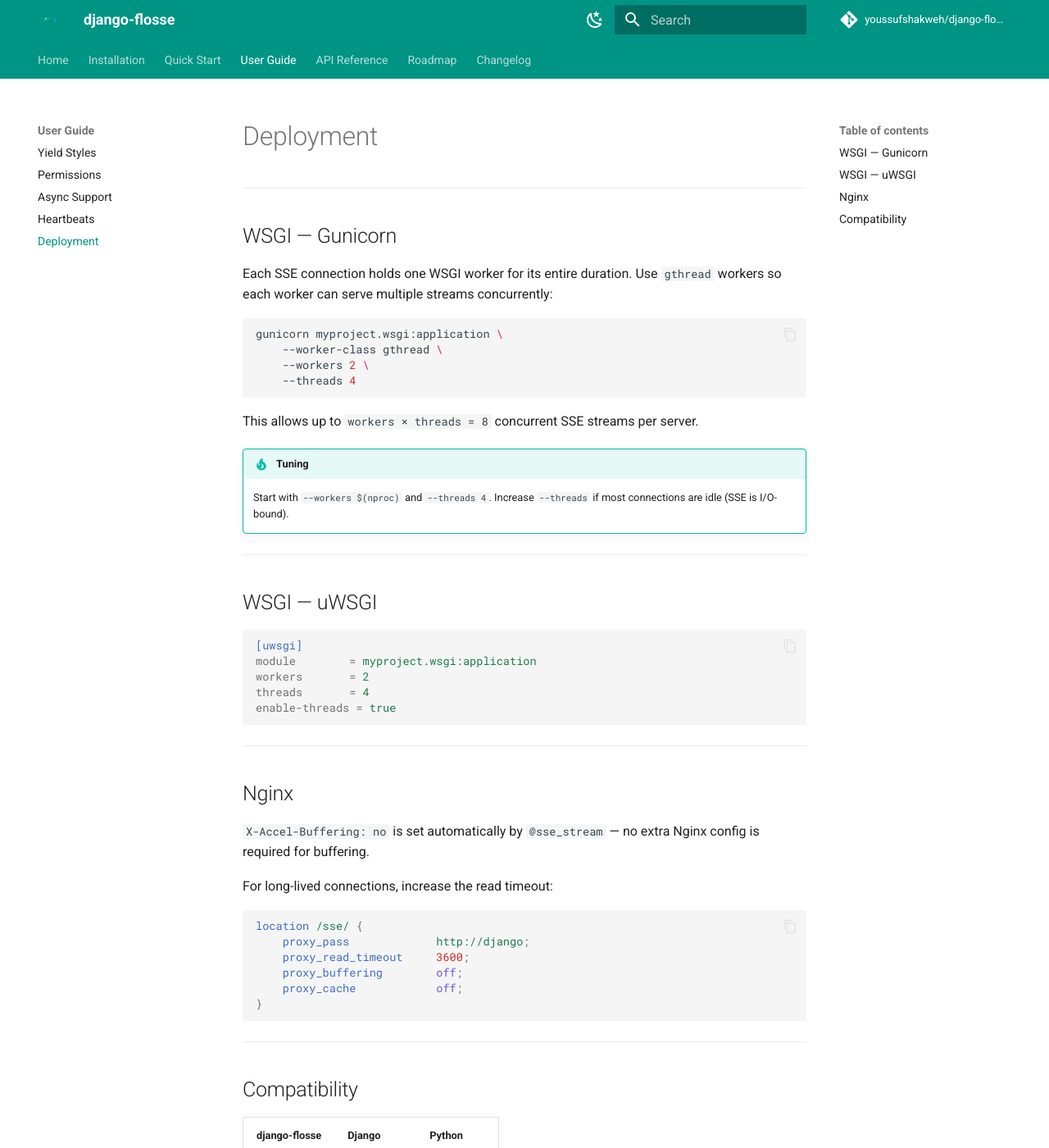
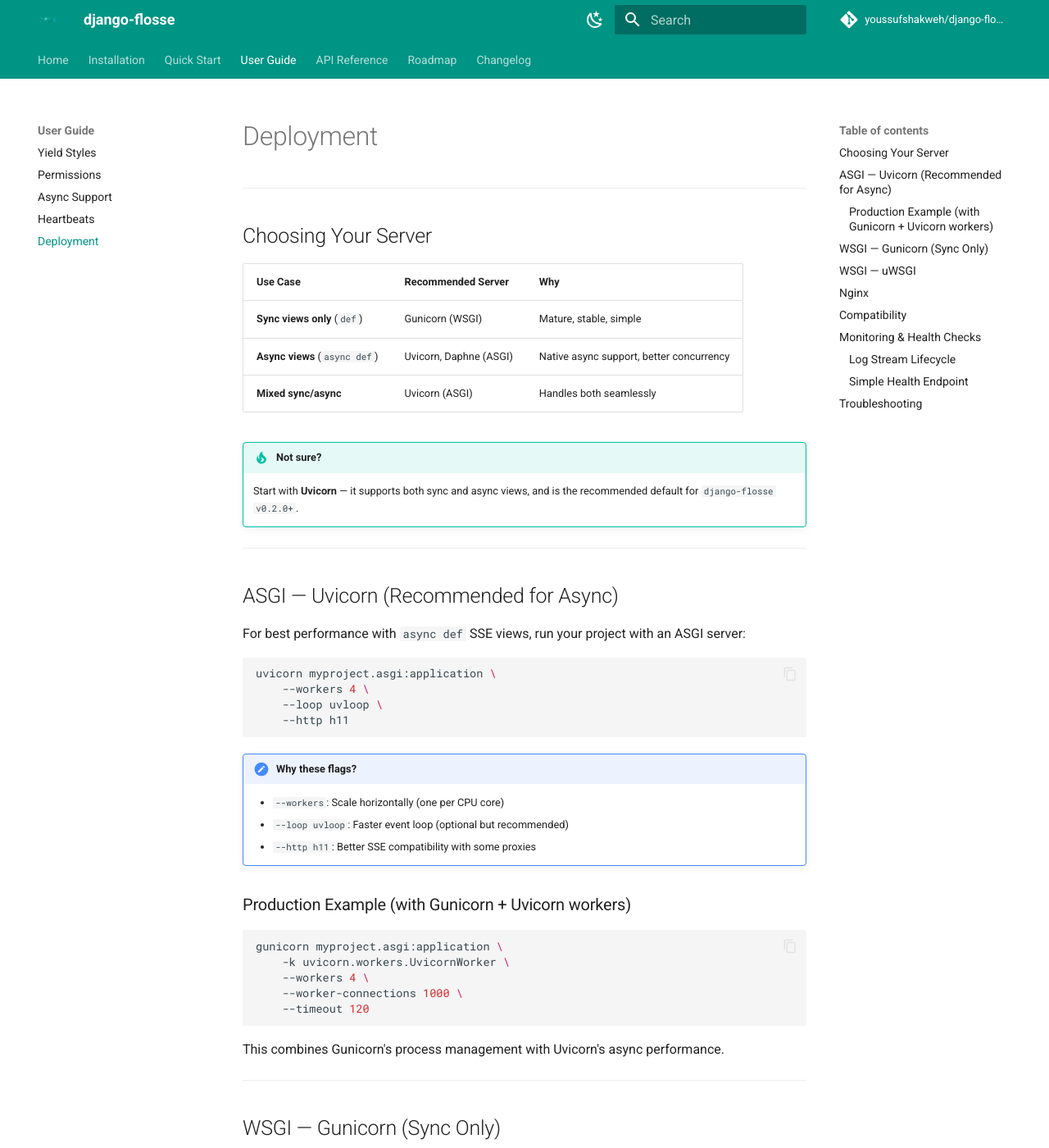
Before and after one commit to youssufshakweh/django-flosse, an MkDocs documentation site: the page built from docs/user-guide/deployment.md, in a window 1280 px wide and 1400 px high. Shown: the whole window at 82% size. Built offline with MkDocs 1.6.1 and Material for MkDocs 9.7.7, drawn with Linux system fonts in a browser that asks for light colours; comment, search, counter and statistics services are not loaded; some of the changed text lies outside the part shown.

Commit message:
docs: update deployment guide for v0.2.0

````diff
--- a/docs/user-guide/deployment.md
+++ b/docs/user-guide/deployment.md
@@ -2,7 +2,48 @@
 
 ---
 
-## WSGI — Gunicorn
+## Choosing Your Server
+
+| Use Case | Recommended Server | Why |
+|----------|-------------------|-----|
+| **Sync views only** (`def`) | Gunicorn (WSGI) | Mature, stable, simple |
+| **Async views** (`async def`) | Uvicorn, Daphne (ASGI) | Native async support, better concurrency |
+| **Mixed sync/async** | Uvicorn (ASGI) | Handles both seamlessly |
+
+!!! tip "Not sure?"
+    Start with **Uvicorn** — it supports both sync and async views, and is the recommended default for `django-flosse v0.2.0+`.
+
+---
+
+## ASGI — Uvicorn (Recommended for Async)
+
+For best performance with `async def` SSE views, run your project with an ASGI server:
+
+```bash
+uvicorn myproject.asgi:application \
+    --workers 4 \
+    --loop uvloop \
+    --http h11
+```
+
+!!! note "Why these flags?"
+    - `--workers`: Scale horizontally (one per CPU core)
+    - `--loop uvloop`: Faster event loop (optional but recommended)
+    - `--http h11`: Better SSE compatibility with some proxies
+
+### Production Example (with Gunicorn + Uvicorn workers)
+```bash
+gunicorn myproject.asgi:application \
+    -k uvicorn.workers.UvicornWorker \
+    --workers 4 \
+    --worker-connections 1000 \
+    --timeout 120
+```
+This combines Gunicorn's process management with Uvicorn's async performance.
+
+---
+
+## WSGI — Gunicorn (Sync Only)
 
 Each SSE connection holds one WSGI worker for its entire duration.
 Use `gthread` workers so each worker can serve multiple streams concurrently:
@@ -19,6 +60,9 @@ This allows up to `workers × threads = 8` concurrent SSE streams per server.
 !!! tip "Tuning"
     Start with `--workers $(nproc)` and `--threads 4`.
     Increase `--threads` if most connections are idle (SSE is I/O-bound).
+
+!!! warning "Async views on WSGI"
+    Async generators will run in a thread pool on WSGI servers, negating most performance benefits. Use ASGI for `async def` views.
 
 ---
 
@@ -50,14 +94,70 @@ location /sse/ {
 }
 ```
 
+!!! tip "Cloudflare / CDN users"
+    Add these headers to prevent proxy buffering:
+    ```nginx
+    proxy_set_header Connection '';
+    proxy_http_version 1.1;
+    chunked_transfer_encoding off;
+    ```
+
 ---
 
 ## Compatibility
 
-| django-flosse | Django    | Python     |
-|---------------|-----------|------------|
-| 0.1.x         | 3.2 – 6.0 | 3.9 – 3.14 |
+| django-flosse | Django    | Python     | Server Support |
+|---------------|-----------|------------|---------------|
+| 0.1.x         | 3.2 – 6.0 | 3.9 – 3.14 | WSGI only |
+| **0.2.0+**    | **4.2 – 6.0** | **3.9 – 3.14** | **WSGI + ASGI** |
 
-!!! note "ASGI / async support"
-    Native `async def` generator views and Uvicorn support are planned
-    for a future release. See the [Roadmap](../roadmap.md).
+!!! success "Async support is here!"
+    Native `async def` generator views are available in **v0.2.0+**.
+    Use an ASGI server (Uvicorn, Daphne) for best performance.
+    See [Async Support Guide](../user-guide/async-support.md) for details.
+
+---
+
+## Monitoring & Health Checks
+
+### Log Stream Lifecycle
+```python
+# settings.py
+LOGGING = {
+    "version": 1,
+    "handlers": {
+        "console": {"class": "logging.StreamHandler"},
+    },
+    "loggers": {
+        "django_flosse": {
+            "handlers": ["console"],
+            "level": "INFO",
+        },
+    },
+}
+```
+
+### Simple Health Endpoint
+```python
+# views.py
+from django.http import JsonResponse
+
+def sse_health(request):
+    return JsonResponse({
+        "status": "ok",
+        "sse_support": True,
+        "async_ready": True,  # v0.2.0+
+    })
+```
+
+---
+
+## Troubleshooting
+
+| Issue | Solution |
+|-------|----------|
+| Connections drop after ~60s | Disable proxy buffering; increase `proxy_read_timeout` |
+| Async views run slowly | Ensure you're using ASGI (Uvicorn), not WSGI |
+| High memory usage per worker | Reduce `--threads` (WSGI) or `--workers` (ASGI); monitor with `psutil` |
+| `CancelledError` in logs | Normal on disconnect; handle gracefully or suppress |
+| SSE not working behind Cloudflare | Add `proxy_set_header Connection ''` + disable caching |
````
